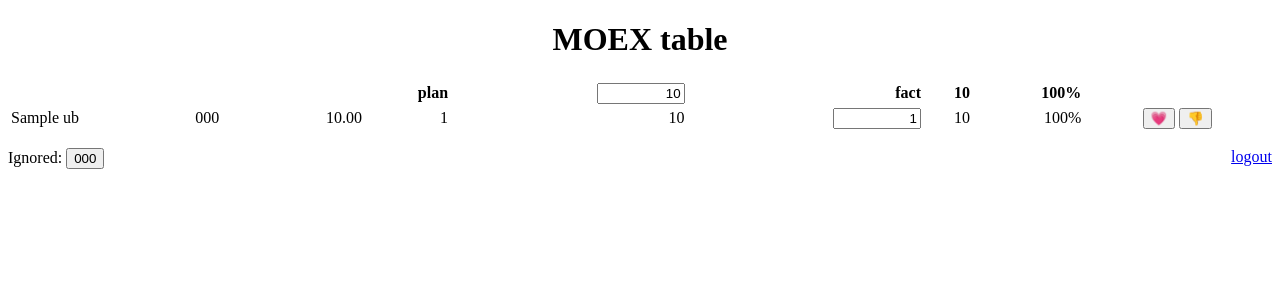
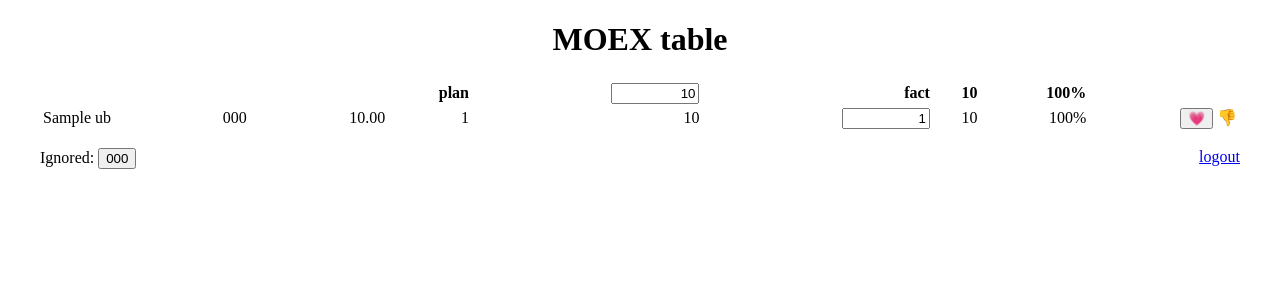
Before and after one commit to dengerr/moex, a Flask app: template templates/table.html in a window 1280 px wide. Shown: the top 300 px of the page. Run offline with Flask 3, Linux system fonts and the light colour scheme; the template is opened without the code that fills it: most values are stand-ins (such as "Sample title", 1, 10 or a date in 2020); parts of the project's set-up code (start-up, migrations or seed data) failed here and were passed over; some libraries are stand-ins or nearby versions.

Commit message:
gunicorn; styles

```diff
--- a/requirements.txt
+++ b/requirements.txt
@@ -2,3 +2,4 @@ flask
 pyotp
 flask-bootstrap4
 flask-qrcode
+gunicorn
--- a/templates/table.html
+++ b/templates/table.html
@@ -4,7 +4,8 @@
 <script src="https://unpkg.com/htmx.org@1.9.2"></script>
 
 <style>
-table {width: 100%; min-width: 850px;}
+body {max-width: 1200px; min-width: 850px; margin: 1em auto;}
+table {width: 100%;}
 input {width: 6em; text-align: right;}
 .fav {font-weight: bold; }
 </style>
@@ -33,9 +34,9 @@ input {width: 6em; text-align: right;}
     <td align=right><input type="text" name="{{we.code}}" value="{{'%.0f' % fact.count}}" hx-patch="/" hx-target="body"></td>
     <td align=right>{{"%.0f" % fact.amount}}</td>
     <td align=right>{{"{:.0%}".format(ub.get_in_percent(we.code))}}</td>
-    <th>
+    <th align=right>
       <button hx-patch="/" hx-target="body" hx-vals='{"toggle_fav": "{{we.code}}"}'>&#128151;</button>
-      <button hx-patch="/" hx-target="body" hx-vals='{"toggle_ign": "{{we.code}}"}'>&#128078;</button>
+      <a hx-patch="/" hx-target="body" hx-vals='{"toggle_ign": "{{we.code}}"}'>&#128078;</a>
     </th>
   </tr>
   {%- endfor %}
```
Also changed, not shown: 1 other file.
